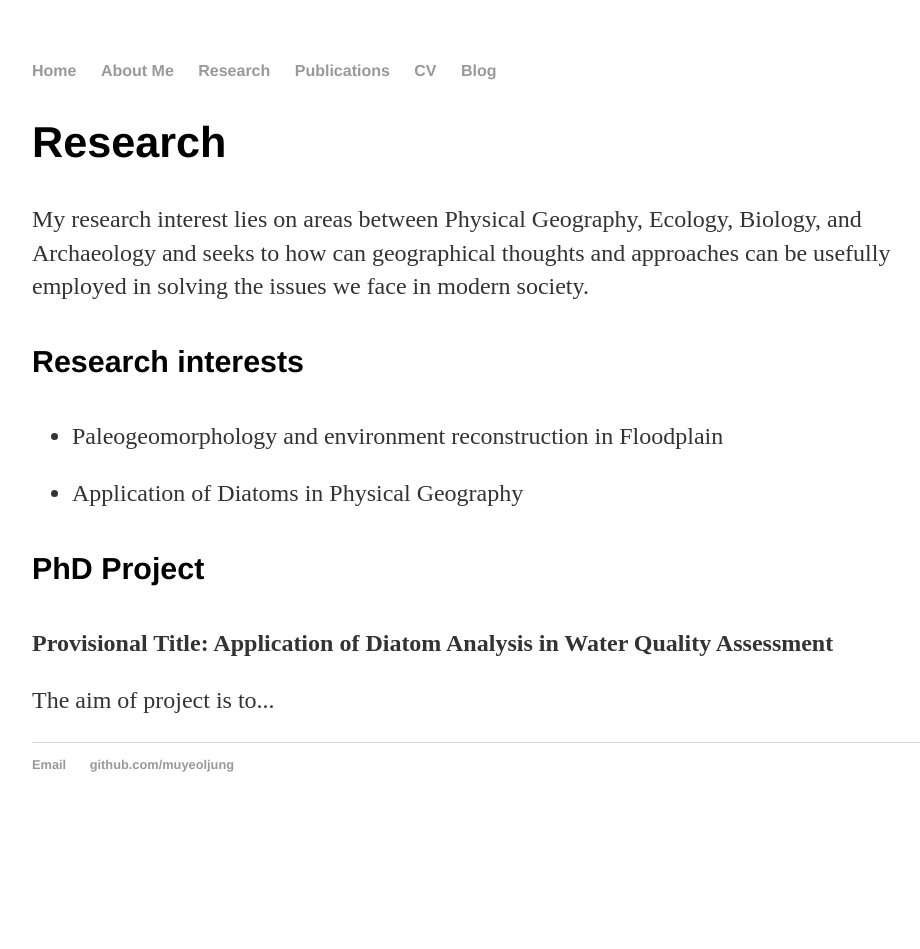
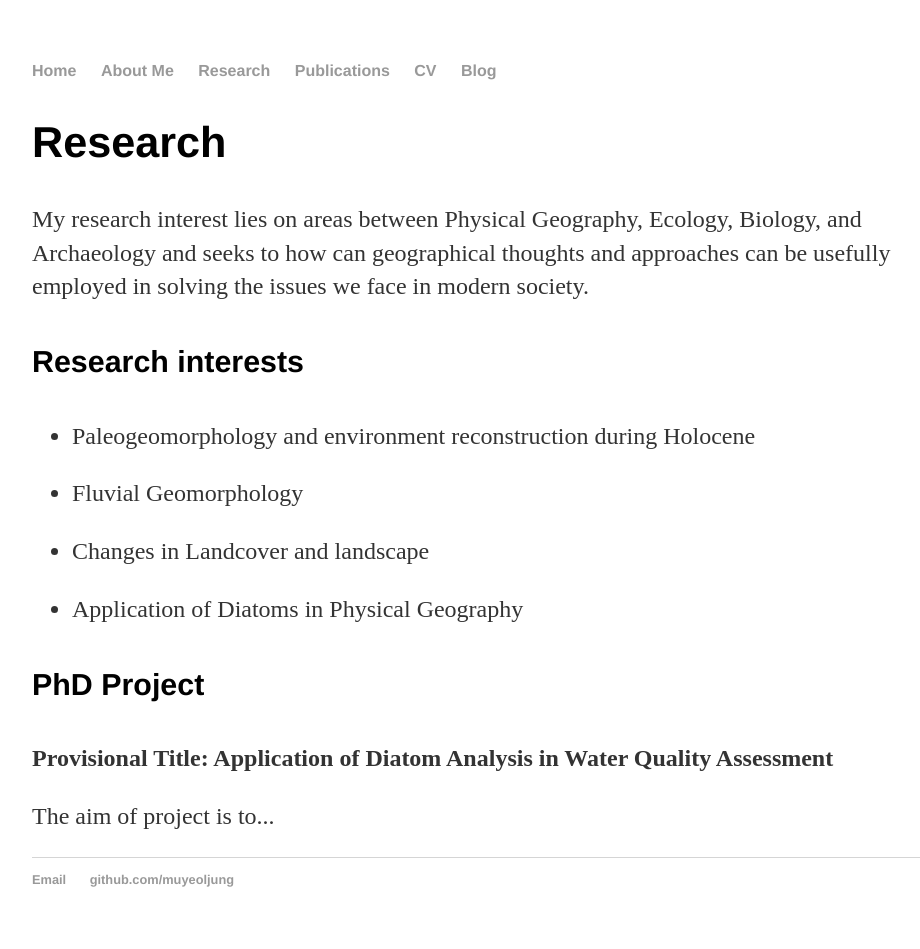
Before and after one commit to muyeoljung/muyeoljung.github.io, a Jekyll site: the page built from research/index.html, in a window 1280 px wide. Shown: the whole page, without its empty margins (160-1080 px from the left). Built offline with Jekyll 4.4.1, drawn with Linux system fonts in a browser that asks for light colours; before the commit the page ends 900 px from its top, so only the background shows below that.

Commit message:
Update index.html

```diff
--- a/research/index.html
+++ b/research/index.html
@@ -8,7 +8,9 @@ title: Research
 		<p>My research interest lies on areas between Physical Geography, Ecology, Biology, and Archaeology and seeks to how can geographical thoughts and approaches can be usefully employed in solving the issues we face in modern society.</p>
 
 		<h4>Research interests</h4>
-		   <ul><li>Paleogeomorphology and environment reconstruction in Floodplain</li></ul>
+		   <ul><li>Paleogeomorphology and environment reconstruction during Holocene</li></ul>
+		   <ul><li>Fluvial Geomorphology</li></ul>
+		   <ul><li>Changes in Landcover and landscape</li></ul>
 		   <ul><li>Application of Diatoms in Physical Geography</li></ul>
 	</div>
 	<div>
```
